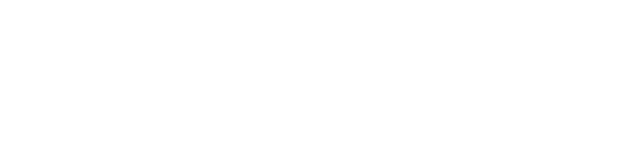
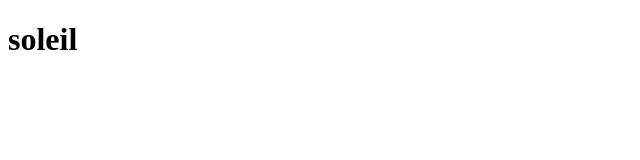
Before and after one commit to dev48Z/githubChallenge1, a plain HTML site: page index.html in a window 1280 px wide. Shown: the whole page, without its empty margins (0-640 px from the left). Drawn offline with Linux system fonts and the light colour scheme.

Commit message:
h1 changed

```diff
--- a/index.html
+++ b/index.html
@@ -7,6 +7,7 @@
     <title>History</title>
 </head>
 <body>
+    <h1>soleil</h1>
 
 </body>
 </html>
```
